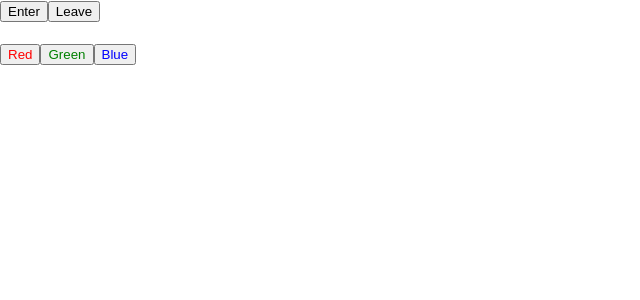
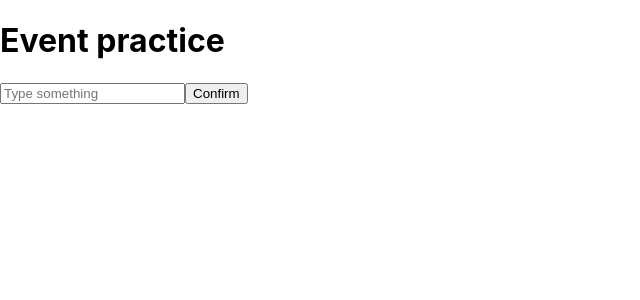
Before and after one commit to pcjs156/how_to_react, a React (Create React App) app in the folder hello-react/: page / in a window 1280 px wide. Shown: the top 300 px of the page, without its empty margins (0-640 px from the left). Built offline with nearby package versions, Linux system fonts and the light colour scheme.

Commit message:
4.2.1.~4.2.2. Event handling practice

```diff
--- a/hello-react/src/App.js
+++ b/hello-react/src/App.js
@@ -1,8 +1,8 @@
 import './App.css';
-import Say from './Say'
+import EventPractice from './EventPractice'
 
 const App = () => {
-    return <Say/>
+    return <EventPractice />
 };
 
 export default App;
--- /dev/null
+++ b/hello-react/src/EventPractice.js
@@ -0,0 +1,42 @@
+import React, {Component} from "react";
+
+class EventPractice extends Component {
+    state = {
+        message: ''
+    }
+
+    render() {
+        return (
+            <div>
+                <h1>Event practice</h1>
+                <input
+                    type='text'
+                    name='message'
+                    placeholder='Type something'
+                    value={this.state.message}
+                    onChange={
+                        (e) => {
+                            this.setState({
+                                message: e.target.value
+                            })
+                        }
+                    }
+                />
+                <button
+                    onClick={
+                        () => {
+                            alert(this.state.message);
+                            this.setState({
+                                message: ''
+                            });
+                        }
+                    }
+                >
+                    Confirm
+                </button>
+            </div>
+        );
+    }
+}
+
+export default EventPractice;
```
